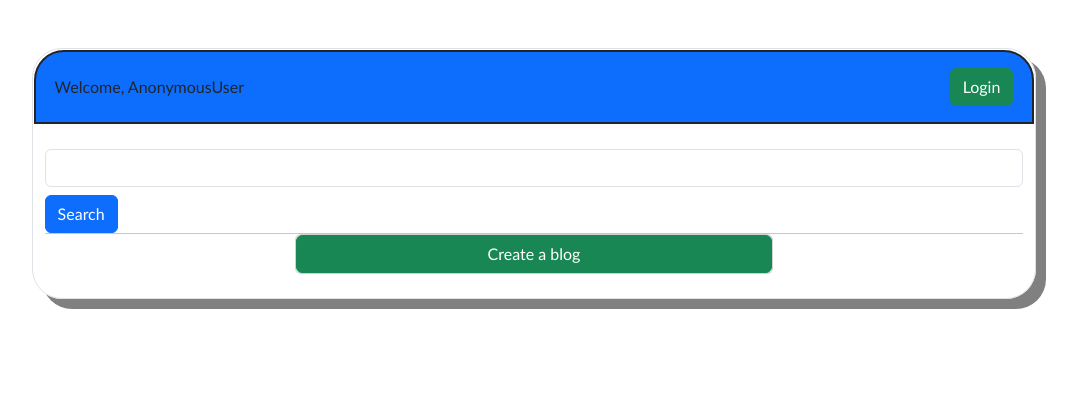
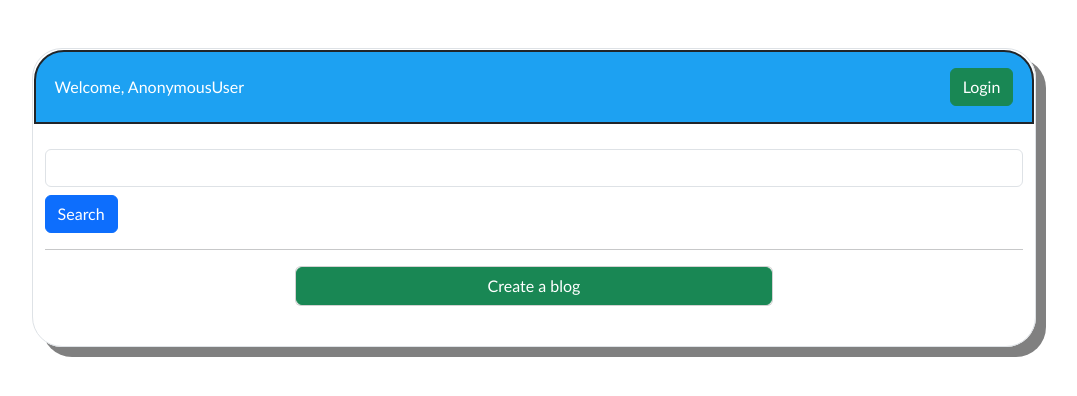
Before and after one commit to Aayushman4725/Blog-Application-using-python-with-django, a Django app: page / in a window 1280 px wide. Shown: the top 396 px of the page, without its empty margins (106-1183 px from the left). Run offline with Django 5.2, Linux system fonts and the light colour scheme; data that the repository does not hold is empty; parts of the project's set-up code (start-up, migrations or seed data) failed here and were passed over; some libraries are stand-ins or nearby versions.

Commit message:
modified some styles

```diff
--- a/templates/blog_list.html
+++ b/templates/blog_list.html
@@ -1,10 +1,10 @@
 {% extends 'main.html' %} {% load static %} {% block content %}
 <body>
   <div class="border">
-    <header class="bg-primary py-3 margin">
+    <header class="bg-[#1da1f2] py-3 margin">
       <div class="container">
         <div class="d-flex justify-content-between align-items-center">
-          <h4 class="text-center">Welcome, {{request.user}}</h4>
+          <h4 class="text-center text-white">Welcome, {{request.user}}</h4>
           {% if request.user.is_authenticated %}
           <form action="{% url 'sign_out' %}" method="POST">
             {% csrf_token %}
@@ -22,7 +22,7 @@
         </div>
       </div>
     </header>
-    <div class="container mt-4">
+    <div class="container mt-4 d-flex flex-column gap-3">
       <form method="GET">
         <input
           type="text"
@@ -57,8 +57,9 @@
                   <div class="card-header">
                     <h3>{{ b.title }}</h3>
                   </div>
-                  <div class="card-body">
+                  <div class="card-body d-flex flex-column gap-4">
                     <p class="card-text">{{ b.blog }}</p>
+                    <div class="gap-2">
                       <figcaption class="blockquote-footer fs-6">
                         Posted By:
                         <cite>{{b.user}}</cite>
@@ -67,6 +68,7 @@
                         Posted
                         <cite>{{b.created_at|timesince}}</cite> ago
                       </figcaption>
+                    </div>
                   </div>
                 </div>
               </blockquote>
```
Lines whose indentation alone changed are shown as unchanged.
